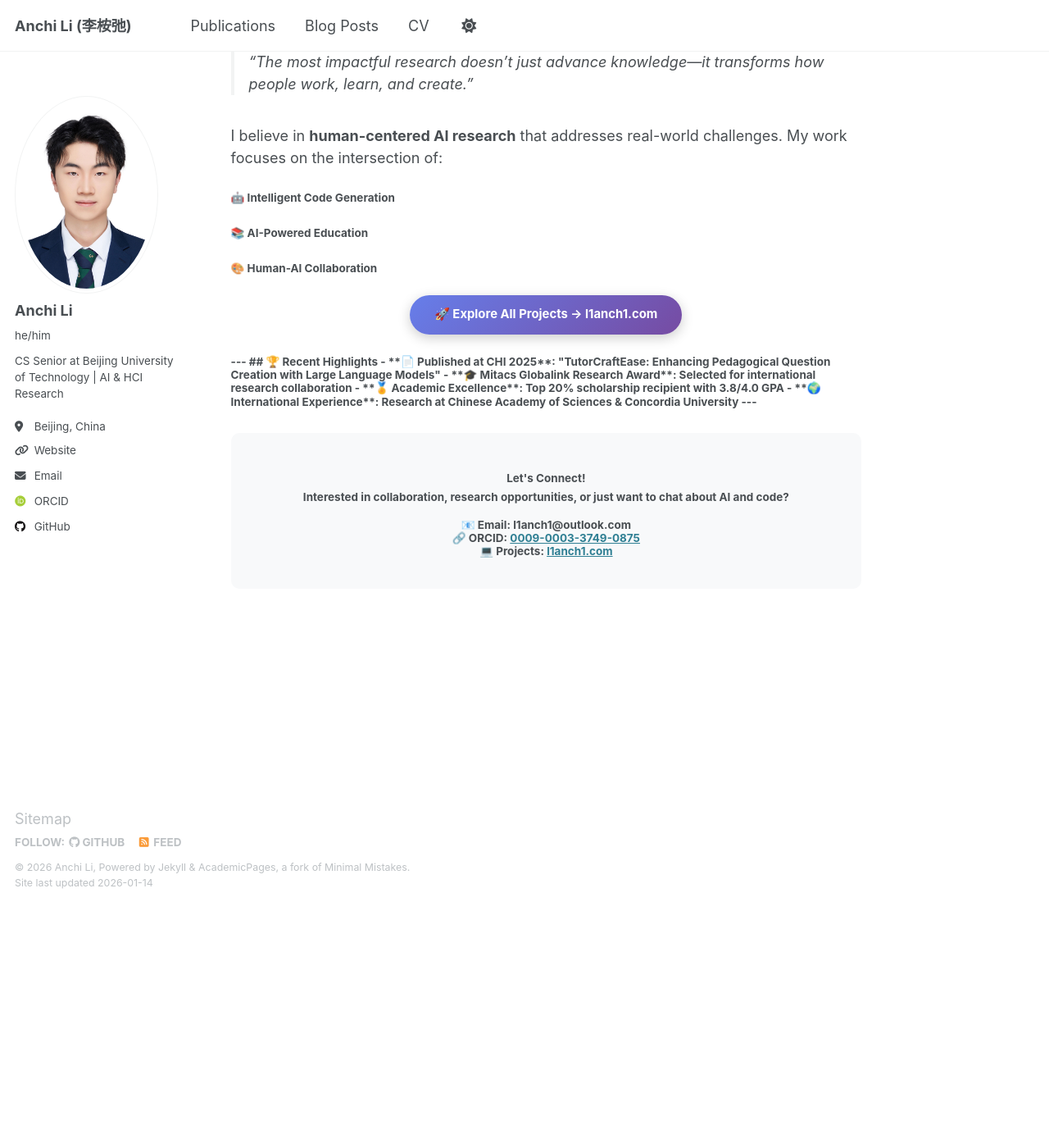
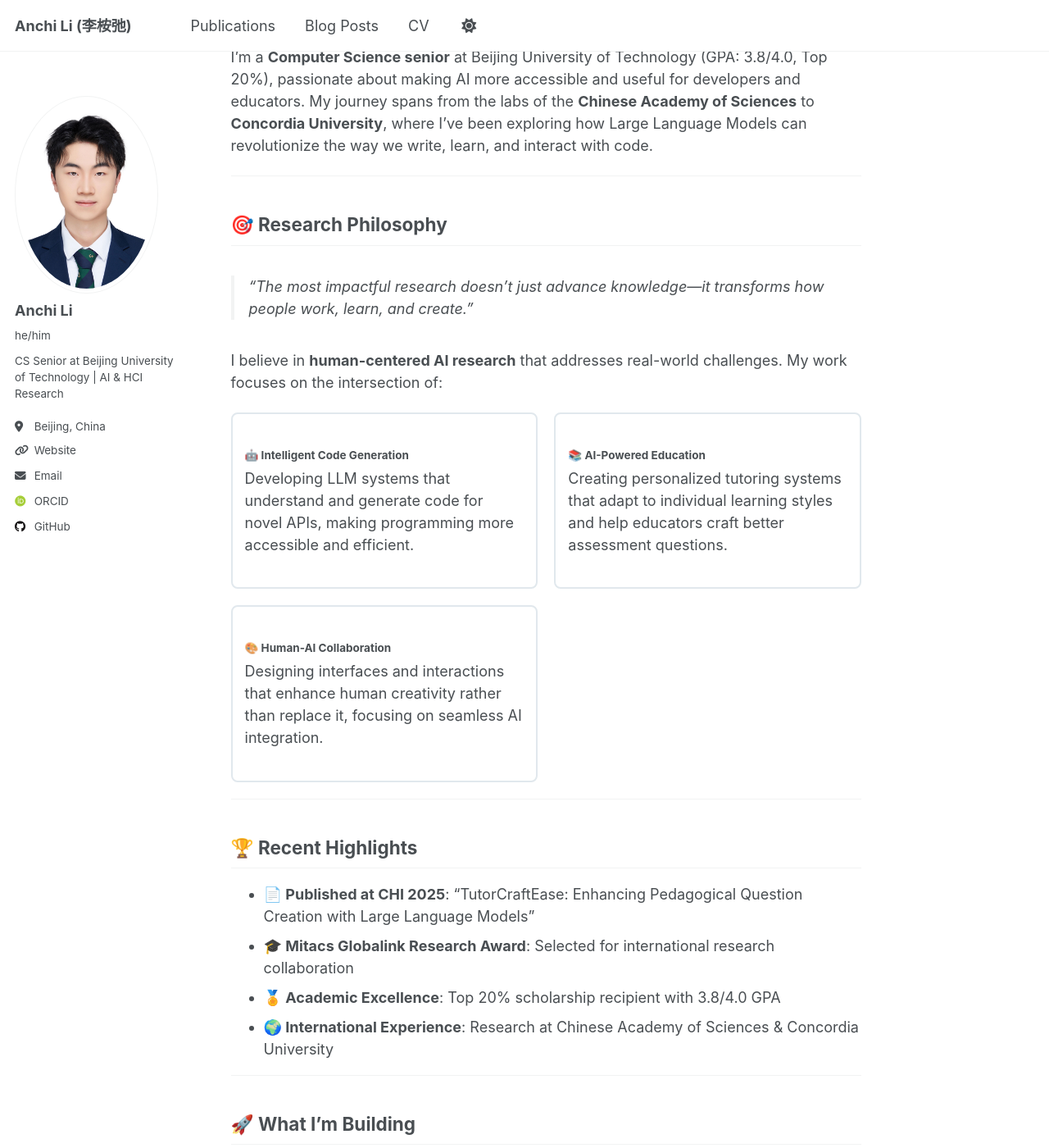
Before and after one commit to l1anch1/l1anch1.github.io, a Jekyll site: the page built from _pages/about.md, in a window 1280 px wide and 1400 px high, scrolled down 301 px. Shown: the whole window at 82% size. Built offline with Jekyll 4.4.1, drawn with Linux system fonts in a browser that asks for light colours; some web fonts are replaced; before the commit the page ends 1405 px from its top, so only the background shows below that; some of the changed text lies outside the part shown.

Commit message:
update about page

```diff
--- a/_pages/about.md
+++ b/_pages/about.md
@@ -7,28 +7,40 @@ redirect_from:
   - /about.html
 ---
 
-<div >
+<div style="background: linear-gradient(135deg, #667eea 0%, #764ba2 100%); color: white; padding: 20px; border-radius: 10px; margin-bottom: 30px;">
   <h2 style="color: white; margin-top: 0;">👋 Hello, I'm Anchi</h2>
+  <p style="font-size: 1.1em; margin-bottom: 0;">Building bridges between AI and human creativity through code</p>
+</div>
 
-</div>
+## About Me
 
 I'm a **Computer Science senior** at Beijing University of Technology (GPA: 3.8/4.0, Top 20%), passionate about making AI more accessible and useful for developers and educators. My journey spans from the labs of the **Chinese Academy of Sciences** to **Concordia University**, where I've been exploring how Large Language Models can revolutionize the way we write, learn, and interact with code.
 
+---
 
+## 🎯 Research Philosophy
 
 > *"The most impactful research doesn't just advance knowledge—it transforms how people work, learn, and create."*
 
-
-
 I believe in **human-centered AI research** that addresses real-world challenges. My work focuses on the intersection of:
 
+<div style="display: grid; grid-template-columns: repeat(auto-fit, minmax(250px, 1fr)); gap: 20px; margin: 20px 0;">
+
+<div style="border: 2px solid #e1e8ed; border-radius: 8px; padding: 15px;">
 <h4>🤖 Intelligent Code Generation</h4>
+<p>Developing LLM systems that understand and generate code for novel APIs, making programming more accessible and efficient.</p>
+</div>
+
+<div style="border: 2px solid #e1e8ed; border-radius: 8px; padding: 15px;">
 <h4>📚 AI-Powered Education</h4>
-<h4>🎨 Human-AI Collaboration
-<div style="text-align: center; margin: 25px 0;">
-  <a href="https://l1anch1.com" style="background: linear-gradient(135deg, #667eea 0%, #764ba2 100%); color: white; padding: 15px 30px; border-radius: 25px; text-decoration: none; font-weight: bold; font-size: 1.1em; display: inline-block; box-shadow: 0 4px 15px rgba(0,0,0,0.2); transition: transform 0.3s ease;">
-    🚀 Explore All Projects → l1anch1.com
-  </a>
+<p>Creating personalized tutoring systems that adapt to individual learning styles and help educators craft better assessment questions.</p>
+</div>
+
+<div style="border: 2px solid #e1e8ed; border-radius: 8px; padding: 15px;">
+<h4>🎨 Human-AI Collaboration</h4>
+<p>Designing interfaces and interactions that enhance human creativity rather than replace it, focusing on seamless AI integration.</p>
+</div>
+
 </div>
 
 ---
@@ -42,6 +54,45 @@ I believe in **human-centered AI research** that addresses real-world challenges
 
 ---
 
+## 🚀 What I'm Building
+
+<div style="background: linear-gradient(135deg, #ff9a9e 0%, #fecfef 50%, #fecfef 100%); padding: 25px; border-radius: 15px; margin: 20px 0; border-left: 5px solid #ff6b6b;">
+  <h3 style="color: #2c3e50; margin-top: 0;">🔥 Featured Projects & Research</h3>
+  <p style="color: #34495e; font-size: 1.1em;">Transforming ideas into impactful solutions at the intersection of AI and software development</p>
+</div>
+
+### 🤖 **CodeCraft AI** - *Novel API Code Generation*
+**Concordia University | REALISE Lab | 2024**
+- **Challenge**: LLMs struggle with unfamiliar libraries and novel APIs
+- **Innovation**: Multi-stage optimization pipeline improving code generation accuracy by 40%
+- **Impact**: Reducing developer learning curve for new frameworks
+- **Tech Stack**: Python, PyTorch, Transformers, REST APIs
+- **Status**: 📊 *Research paper in preparation*
+
+### 🎓 **TutorCraftEase** - *AI-Powered Educational Tools*
+**Chinese Academy of Sciences | HCI Lab | 2024**
+- **Challenge**: Educators spend 60% of time creating assessment questions
+- **Innovation**: LLM-driven question generation with pedagogical principles
+- **Impact**: Published at **CHI 2025** - Top-tier HCI conference
+- **Tech Stack**: Flask, LangChain, React, Natural Language Processing
+- **Status**: ✅ *Deployed and actively used by educators*
+
+<div style="text-align: center; margin: 25px 0;">
+  <a href="https://l1anch1.com" style="background: linear-gradient(135deg, #667eea 0%, #764ba2 100%); color: white; padding: 15px 30px; border-radius: 25px; text-decoration: none; font-weight: bold; font-size: 1.1em; display: inline-block; box-shadow: 0 4px 15px rgba(0,0,0,0.2); transition: transform 0.3s ease;">
+    🚀 Explore All Projects → l1anch1.com
+  </a>
+</div>
+
+---
+
+## 💭 Beyond Code
+
+When I'm not building or researching:
+- **🃏 Cardistry** - Precision and creativity through card manipulation art
+- **📸 Photography** - Capturing perspectives that inspire design thinking
+
+---
+
 <div style="text-align: center; background: #f8f9fa; padding: 20px; border-radius: 10px; margin-top: 30px;">
   <h3>Let's Connect!</h3>
   <p>Interested in collaboration, research opportunities, or just want to chat about AI and code?</p>
```
